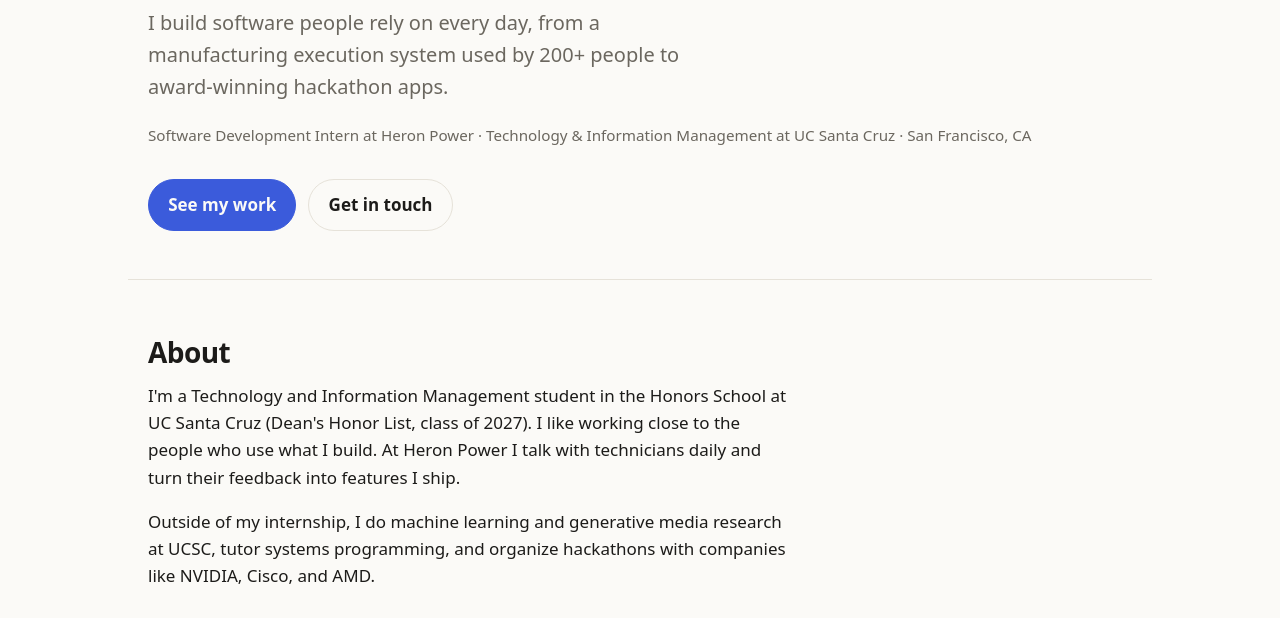
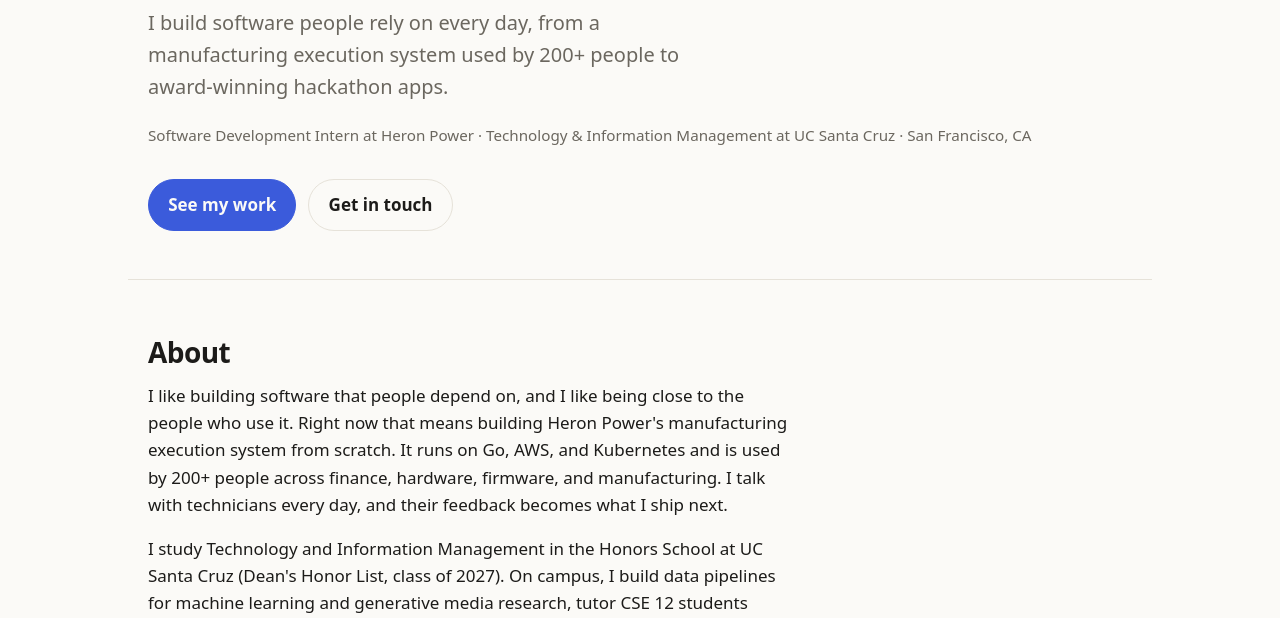
Before and after one commit to adhyamaddukuri/adhyamaddukuri.github.io, a plain HTML site: page index.html in a window 1280 px wide. Shown: the part 332-950 px from the top of the page. Drawn offline with Linux system fonts and the light colour scheme.

Commit message:
Rewrite About section and add Roost Devpost link
Co-Authored-By: Claude Opus 5.5 <noreply@anthropic.com>

```diff
--- a/index.html
+++ b/index.html
@@ -44,8 +44,8 @@
     <section class="wrap section" id="about">
       <h2>About</h2>
       <div class="about">
-        <p>I'm a Technology and Information Management student in the Honors School at UC Santa Cruz (Dean's Honor List, class of 2027). I like working close to the people who use what I build. At Heron Power I talk with technicians daily and turn their feedback into features I ship.</p>
-        <p>Outside of my internship, I do machine learning and generative media research at UCSC, tutor systems programming, and organize hackathons with companies like NVIDIA, Cisco, and AMD.</p>
+        <p>I like building software that people depend on, and I like being close to the people who use it. Right now that means building Heron Power's manufacturing execution system from scratch. It runs on Go, AWS, and Kubernetes and is used by 200+ people across finance, hardware, firmware, and manufacturing. I talk with technicians every day, and their feedback becomes what I ship next.</p>
+        <p>I study Technology and Information Management in the Honors School at UC Santa Cruz (Dean's Honor List, class of 2027). On campus, I build data pipelines for machine learning and generative media research, tutor CSE 12 students through assembly and memory bugs, and organize hackathons with NVIDIA, ASUS, Cisco, and AMD through Hack.dev. I compete in them too: SlugRoute won two prizes at CruzHacks, and Roost put an AI budgeting coach entirely on-device at the Qualcomm × LiteRT hackathon.</p>
       </div>
       <dl class="skills">
         <div>
@@ -174,7 +174,7 @@
           <h3>Roost</h3>
           <p>An Android budgeting app with receipt scanning, spending tracking, and a dragon that rewards saving. Gives offline advice from an on-device Gemma model.</p>
           <ul class="tags small"><li>Kotlin</li><li>Jetpack Compose</li><li>CameraX</li><li>ML Kit</li><li>Room</li><li>LiteRT</li><li>Qualcomm QNN</li></ul>
-          <div class="links"><a href="https://github.com/Deepak-karani/roost" target="_blank" rel="noopener">Code ↗</a></div>
+          <div class="links"><a href="https://devpost.com/software/roost-xfma0q" target="_blank" rel="noopener">Devpost ↗</a><a href="https://github.com/Deepak-karani/roost" target="_blank" rel="noopener">Code ↗</a></div>
         </article>
       </div>
     </section>
```
